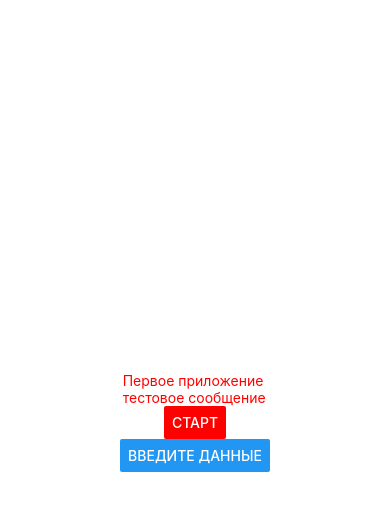
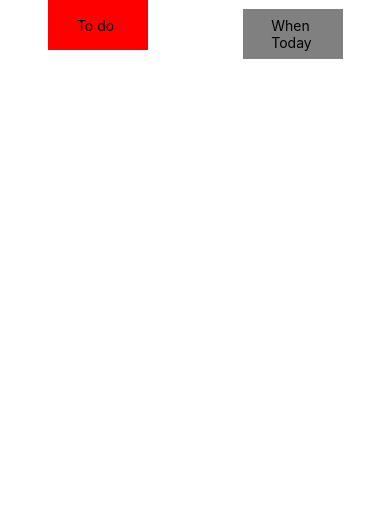
Before and after one commit to iDeymos/onethingtodo, a React Native app: screen / in a window 390 px wide. Shown: the top 510 px of the page. Built offline with nearby package versions, Linux system fonts and the light colour scheme.

Commit message:
flex-boxes

```diff
--- a/App.js
+++ b/App.js
@@ -1,31 +1,38 @@
 import { StatusBar } from 'expo-status-bar';
-import { StyleSheet, Text, View, Button, Alert } from 'react-native';
+import { StyleSheet, Text, View, SafeAreaView, Alert } from 'react-native';
 
 export default function App() {
   const handleButtonPress = () => Alert.alert("Onethingtodo сообщает", "Первое тестовое сообщение", [
     {text: "Ok", onPress: () => console.log('Oke')},
     {text: "Cancel", onPress: () => console.log('Niet')}
   ]);
-  const handlePressButton2 = () => Alert.prompt("Запрос данных", "Введите ваши данные", text => console.log(text));
+
+  const messageBox = <Text style={styles.box}>- Hello there!</Text>
+  const messageBox2 = <Text style={styles.box}>- General Kenobi.</Text>
 
   return (
-    <View style={styles.container}>
-      <Text numberOfLines={2} style={styles.text}>Первое приложение {'\n'}тестовое сообщение</Text>
-      <Button title={'Старт'} color="red" onPress={handleButtonPress}/>
-      <Button title={'Введите данные'} onPress={handlePressButton2}/>
-      <StatusBar style="auto" />
-    </View>
+    <SafeAreaView style={styles.mainBlock}>
+        <View style={[styles.box, {backgroundColor: 'red'}]}>
+          <Text>To do {'\n'}</Text>
+        </View>
+        <View style={[styles.box, {backgroundColor: 'grey'}]}>
+          <Text>When {'\n'}Today</Text>
+        </View>
+    </SafeAreaView>
   );
 }
 
 const styles = StyleSheet.create({
-  container: {
+  mainBlock: {
     flex: 1,
-    backgroundColor: '#fff',
-    alignItems: 'center',
-    justifyContent: 'center'
+    flexDirection: 'row',
+    justifyContent: 'space-around',
+    alignItems: 'baseline'
   },
-  text: {
-    color: 'red'
-  },
+  box: {
+    width: 100,
+    height: 50,
+    justifyContent: 'center',
+    alignItems: 'center'
+  }
 });
```
